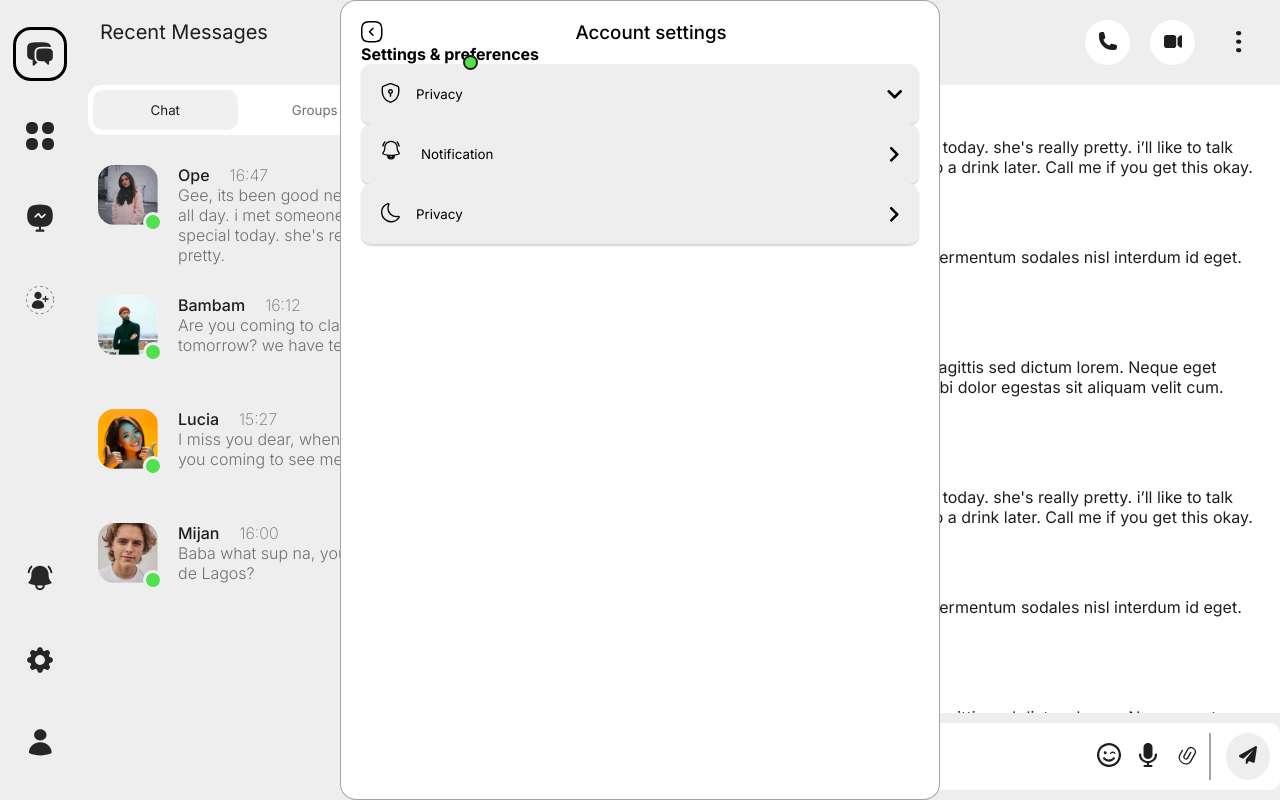
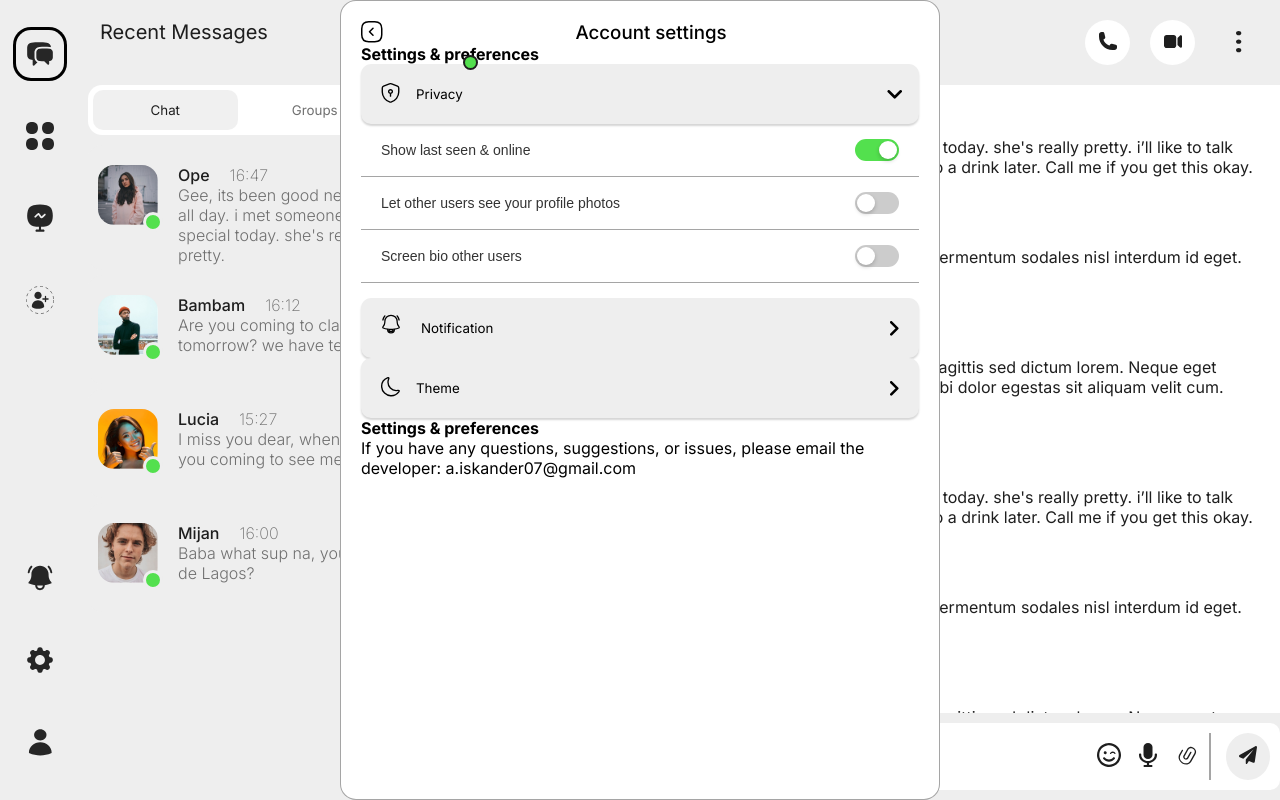
Before and after one commit to 2409nn/messanger, a Vue app: page / in a window 1280 px wide. Both pictures are taken after a click on the button "Privacy". Built offline with nearby package versions, Linux system fonts and the light colour scheme.

Commit message:
Сделал выпадающие списки

```diff
--- a/src/components/accountSettings.vue
+++ b/src/components/accountSettings.vue
@@ -1,5 +1,13 @@
 <script setup>
   import toggleList from "./toggleList.vue"
+  import toggleButton from "./toggleButton.vue"
+  import { ref } from 'vue'
+
+  const isOpen = ref({
+    privacy: false,
+    notification: false,
+    theme: false,
+  });
 
 </script>
 
@@ -14,35 +22,71 @@
     </div>
     <div class="accountSettings__preferences">
       <h4>Settings & preferences</h4>
-      <ul>
-        <li class="account__settings__preferences-privacy">
-          <toggle-list title="Privacy">
+      <div class="accountSettings__preferences-lists">
+        <div class="accountSettings__preferences-privacy">
+          <toggle-list title="Privacy" list="privacy-preferences" @click="isOpen.privacy = !isOpen.privacy">
             <svg width="20" height="20" viewBox="0 0 16 17" fill="none" xmlns="http://www.w3.org/2000/svg">
               <path d="M14.581 7.74396C14.581 11.5836 11.7936 15.1798 7.98539 16.2319C7.72628 16.3026 7.44361 16.3026 7.18449 16.2319C3.3763 15.1798 0.588867 11.5836 0.588867 7.74396V4.29695C0.588867 3.65309 1.07569 2.92286 1.68029 2.67945L6.05381 0.889204C7.03531 0.488755 8.14243 0.488755 9.12392 0.889204L13.4974 2.67945C14.0942 2.92286 14.5889 3.65309 14.5889 4.29695L14.581 7.74396Z" stroke="black" stroke-width="1.17779" stroke-linecap="round" stroke-linejoin="round"/>
               <path d="M7.58497 8.82755C8.00147 8.82755 8.4009 8.6621 8.69541 8.36759C8.98991 8.07309 9.15536 7.67365 9.15536 7.25716C9.15536 6.84066 8.98991 6.44123 8.69541 6.14672C8.4009 5.85222 8.00147 5.68677 7.58497 5.68677C7.16848 5.68677 6.76905 5.85222 6.47454 6.14672C6.18004 6.44123 6.01459 6.84066 6.01459 7.25716C6.01459 7.67365 6.18004 8.07309 6.47454 8.36759C6.76905 8.6621 7.16848 8.82755 7.58497 8.82755ZM7.58497 8.82755V11.1831" stroke="black" stroke-width="1.17779" stroke-miterlimit="10" stroke-linecap="round" stroke-linejoin="round"/>
             </svg>
           </toggle-list>
-        </li>
+          <ul class="accountSettings__preferences__list" v-if="isOpen.privacy">
 
-        <li class="account__settings__preferences-notification">
-          <toggle-list title="Notification">
+            <li class="accountSettings__preferences__list-item">
+              <toggle-button class="accountSettings__preferences__list-btn" model-value=true label="Show last seen & online"></toggle-button>
+            </li>
+            <li class="accountSettings__preferences__list-item">
+              <toggle-button class="accountSettings__preferences__list-btn" label="Let other users see your profile photos"></toggle-button>
+            </li>
+            <li class="accountSettings__preferences__list-item">
+              <toggle-button class="accountSettings__preferences__list-btn" label="Screen bio other users"></toggle-button>
+            </li>
+
+          </ul>
+        </div>
+
+        <div class="account__settings__preferences-notification">
+
+          <toggle-list title="Notification" @click="isOpen.notification = !isOpen.notification">
             <svg width="25" height="25" viewBox="0 0 60 60" fill="none" xmlns="http://www.w3.org/2000/svg">
               <path d="M10.5839 5.69272C11.1866 5.02795 11.1293 4.00671 10.4559 3.41172C9.78258 2.81673 8.74815 2.8733 8.14548 3.53808C5.5254 6.42813 3.70229 10.042 3.02281 14.0404C2.87329 14.9203 3.47456 15.7532 4.36578 15.9008C5.257 16.0484 6.10068 15.4548 6.2502 14.575C6.82422 11.1971 8.36442 8.14093 10.5839 5.69272Z" fill="currentColor"/>
               <path d="M39.8545 3.53808C39.2518 2.8733 38.2174 2.81673 37.5441 3.41172C36.8707 4.00671 36.8134 5.02795 37.4161 5.69272C39.6356 8.14093 41.1758 11.1971 41.7498 14.575C41.8993 15.4548 42.743 16.0484 43.6342 15.9008C44.5254 15.7532 45.1267 14.9203 44.9772 14.0404C44.2977 10.042 42.4746 6.42813 39.8545 3.53808Z" fill="currentColor"/>
               <path fill-rule="evenodd" stroke-width="3px" clip-rule="evenodd" d="M24.0004 3C15.8675 3 9.27441 9.50886 9.27417 17.538L9.27374 19.1538C9.27374 23.7267 7.52619 27.8929 4.65178 31.0428C4.28853 31.4409 4.14884 31.9909 4.27885 32.511C4.40887 33.0312 4.79167 33.4539 5.30079 33.6395C8.66955 34.8672 12.1961 35.7728 15.8418 36.3184C15.8268 36.5182 15.8192 36.7198 15.8192 36.9231C15.8192 41.3838 19.482 45 24.0004 45C28.5188 45 32.1816 41.3838 32.1816 36.9231C32.1816 36.7198 32.174 36.5181 32.159 36.3183C35.8044 35.7726 39.3307 34.8671 42.6992 33.6395C43.2083 33.4539 43.5911 33.0312 43.7211 32.511C43.8511 31.9909 43.7114 31.4409 43.3482 31.0428C40.4738 27.8929 38.7262 23.7267 38.7262 19.1538V17.6444L38.7266 17.5385C38.7266 9.50909 32.1335 3 24.0004 3ZM19.0917 36.9231C19.0917 36.8503 19.0933 36.778 19.0965 36.7061C20.7119 36.8497 22.3475 36.9231 24 36.9231C25.6528 36.9231 27.2886 36.8497 28.9043 36.706C28.9075 36.7779 28.9091 36.8503 28.9091 36.9231C28.9091 39.5995 26.7114 41.7692 24.0004 41.7692C21.2894 41.7692 19.0917 39.5995 19.0917 36.9231Z" stroke="currentColor"/>
             </svg>
           </toggle-list>
-        </li>
 
-        <li>
-          <toggle-list title="Privacy">
+          <ul class="accountSettings__preferences__list" v-if="isOpen.notification">
+
+            <li class="accountSettings__preferences__list-item">
+              <toggle-button class="accountSettings__preferences__list-btn" model-value=true label="Sound new messages"></toggle-button>
+            </li>
+
+          </ul>
+        </div>
+
+        <div class="account__settings__preferences-theme">
+          <toggle-list title="Theme" @click="isOpen.theme = !isOpen.theme">
             <svg stroke="currentColor" width="20" height="20" viewBox="0 0 16 16" fill="none" xmlns="http://www.w3.org/2000/svg">
               <path d="M0.561745 8.07704C0.821947 11.7994 3.98051 14.8279 7.76067 14.9941C10.4277 15.1097 12.8129 13.8666 14.244 11.9078C14.8367 11.1055 14.5187 10.5707 13.5285 10.7513C13.0442 10.8381 12.5455 10.8742 12.0251 10.8525C8.49068 10.708 5.59955 7.75179 5.58509 4.26073C5.57786 3.32111 5.77301 2.43209 6.12718 1.62257C6.51748 0.726312 6.04767 0.299868 5.14419 0.682945C2.28197 1.89 0.323227 4.77391 0.561745 8.07704Z" stroke="black" stroke-width="1.08418" stroke-linecap="round" stroke-linejoin="round"/>
             </svg>
           </toggle-list>
-        </li>
 
-      </ul>
+          <ul class="accountSettings__preferences__list" v-if="isOpen.theme">
+
+            <li class="accountSettings__preferences__list-item">
+              <toggle-button class="accountSettings__preferences__list-btn" model-value=true label="Dark mode"></toggle-button>
+              <toggle-button class="accountSettings__preferences__list-btn" model-value=true label="Automatically switch theme"></toggle-button>
+            </li>
+
+          </ul>
+        </div>
+      </div>
+
+    </div>
+    <div class="accountSettings__support">
+
+      <h4>Settings & preferences</h4>
+      <p>If you have any questions, suggestions, or issues, please email the developer: a.iskander07@gmail.com</p>
     </div>
     <slot></slot>
   </div>
@@ -64,5 +108,13 @@
         font-weight: 500;
       }
     }
+
+    &__preferences {
+
+      &__list {
+        padding-bottom: 15px;
+        display: block;
+      }
+    }
   }
 </style>
--- /dev/null
+++ b/src/components/toggleButton.vue
@@ -0,0 +1,98 @@
+<script setup>
+defineProps({
+  modelValue: {
+    type: Boolean,
+    default: false
+  },
+  label: {
+    type: String,
+    default: ''
+  },
+  disabled: {
+    type: Boolean,
+    default: false
+  }
+});
+
+defineEmits(['update:modelValue']);
+
+</script>
+
+<template>
+
+
+  <label class="toggle-switch" :class="{ 'is-disabled': disabled }">
+
+    <span v-if="label" class="label-text">{{ label }}</span>
+
+    <input
+        type="checkbox"
+        :checked="modelValue"
+        :disabled="disabled"
+        @change="$emit('update:modelValue', $event.target.checked)"
+    />
+    <span class="slider"></span>
+
+  </label>
+</template>
+
+<style scoped>
+
+.toggle-switch {
+  align-items: center;
+  cursor: pointer;
+  gap: 10px;
+  user-select: none;
+  display: flex;
+  justify-content: space-between;
+  padding: 15px 20px;
+  border-bottom: 1px solid var(--divider-border-color);
+}
+
+.toggle-switch input {
+  opacity: 0;
+  width: 0;
+  height: 0;
+}
+
+.slider {
+  position: relative;
+  width: 44px;
+  height: 22px;
+  background-color: #ccc;
+  transition: 0.3s;
+  border-radius: 22px;
+}
+
+.slider:before {
+  position: absolute;
+  content: "";
+  height: 18px;
+  width: 18px;
+  left: 2px;
+  bottom: 2px;
+  background-color: white;
+  transition: 0.3s;
+  border-radius: 50%;
+  box-shadow: 0 2px 4px rgba(0,0,0,0.2);
+}
+
+input:checked + .slider {
+  background-color: var(--online-sign-background);
+}
+
+input:checked + .slider:before {
+  transform: translateX(22px);
+}
+
+.is-disabled {
+  opacity: 0.6;
+  cursor: not-allowed;
+}
+
+.label-text {
+  font-family: sans-serif;
+  font-size: 14px;
+  color: #333;
+}
+</style>
--- a/src/components/toggleList.vue
+++ b/src/components/toggleList.vue
@@ -20,8 +20,9 @@
 
   const setToggleStatus = () => {
     isActive.value = !isActive.value;
+  }
 
-  }
+
 
 </script>
 
@@ -63,11 +64,9 @@
 
       &-btn {
         margin-left: auto;
-        transition: transform 0.2s;
 
         &.active {
           transform: rotate(90deg);
-          transition: transform 0.2s;
         }
       }
     }
```
